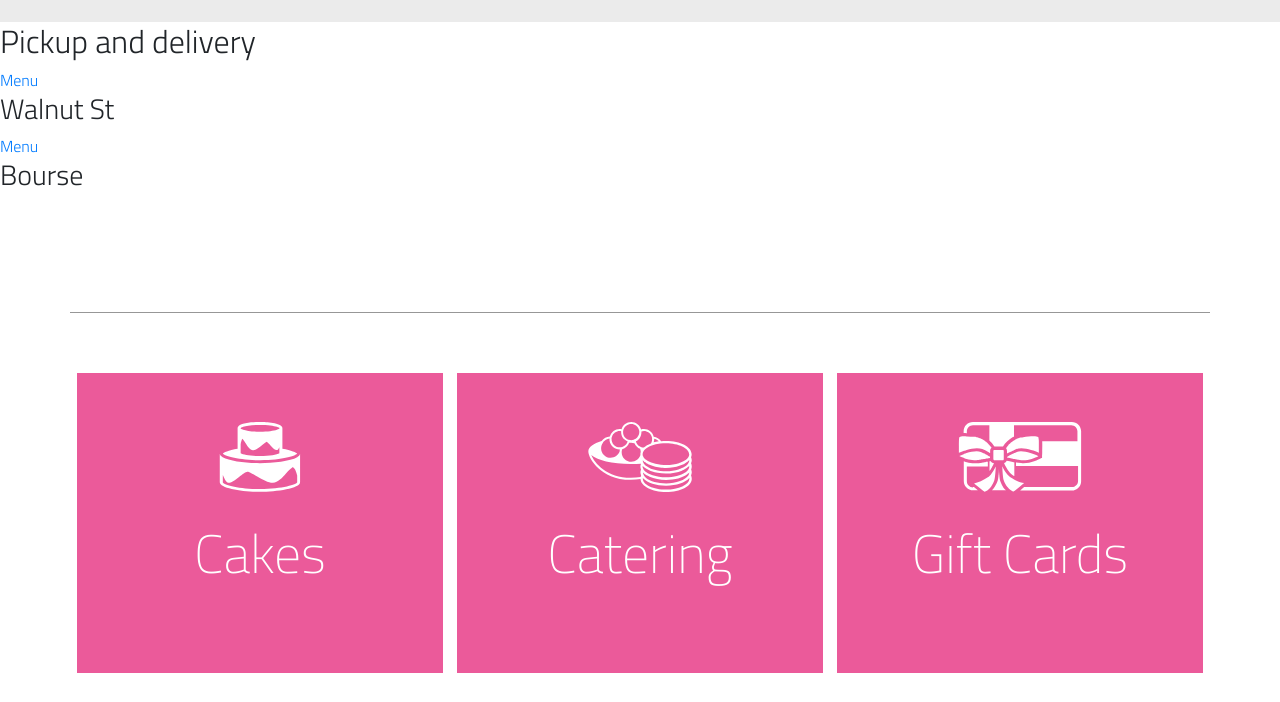
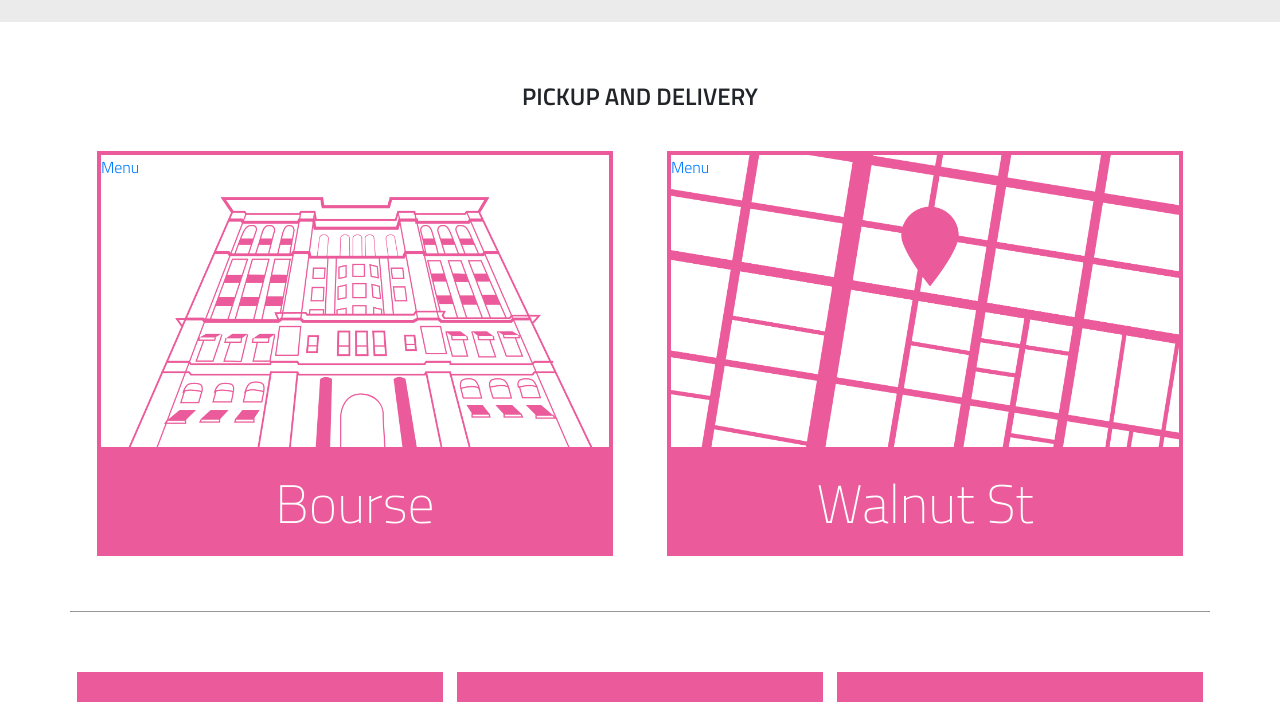
Before and after one commit to katiebayes/scoop, a website: page static/index.html in a window 1280 px wide. Shown: the part 678-1380 px from the top of the page. Drawn offline with nearby package versions, Linux system fonts and the light colour scheme; grey boxes are pictures that could not be loaded.

Commit message:
add location art

```diff
--- a/static/index.html
+++ b/static/index.html
@@ -19,15 +19,29 @@
     </section>
   </section>
   <section class="ordering-section">
-    <h2>Pickup and delivery</h2>
     <section class="locations">
-      <div class="location walnut">
-        <a href="#" class="button">Menu</a>
-        <h3>Walnut St</h3>
-      </div>
-      <div class="location bourse">
-        <a href="#" class="button">Menu</a>
-        <h3>Bourse</h3>
+      <div class="container">
+        <div class="row">
+          <h2 class="section-header">Pickup and delivery</h2>
+        </div>
+        <div class="row">
+            <div class="col-md sm-padding">
+              <div class="location bourse">
+                <div class="bourse-graphic">
+                  <a href="#" class="button">Menu</a>
+                </div>
+                <h3 class="location-header">Bourse</h3>
+              </div>
+            </div>
+            <div class="col-md sm-padding">
+              <div class="location walnut">
+                <div class="walnut-graphic">
+                  <a href="#" class="button">Menu</a>
+                </div>
+                <h3 class="location-header">Walnut St</h3>
+              </div>
+            </div>
+          </div>
       </div>
     </section>
     <section class="order-categories">
--- a/static/scss/_base.scss
+++ b/static/scss/_base.scss
@@ -44,6 +44,41 @@ header {
     }
 }
 
+.section-header {
+  font-size: 24px;
+  text-align: center;
+  text-transform: uppercase;
+  font-weight: 600;
+  flex-basis: 100%;
+  margin-bottom: 20px;
+}
+
+.walnut-graphic, .bourse-graphic {
+  border: 4px solid $brand-color;
+  flex-basis: 100%;
+  @include lg-screen {
+    min-height: 300px;
+  }
+}
+
+.bourse-graphic {
+  background: url('img/bourse.png') no-repeat center bottom;
+  background-size: cover;
+}
+
+.walnut-graphic {
+  background: url('img/walnut.png') no-repeat center;
+  background-size: cover;
+}
+
+.location-header {
+  background-color: $brand-color;
+  flex-basis: 100%;
+  color: #fff;
+  text-align: center;
+  padding: 20px 0;
+}
+
 .hero {
   background-image: url('ProductImages/Banana_Split.jpg');
   background-size: cover;
@@ -71,6 +106,10 @@ header {
   }
 }
 
+.locations, .order-categories {
+  padding: $section-padding 0;
+}
+
 .order-categories {
   margin-top: $section-padding;
   .container {
@@ -79,16 +118,30 @@ header {
   }
 }
 
-.order-category {
-  @include transition(background-color);
+.order-category, .location {
   display: block;
-  background-color: $brand-color;
   height: 300px;
   color: #fff;
   display: flex;
   flex-wrap: wrap;
   padding: 20px;
   justify-content: center;
+  &:hover {
+    text-decoration: none;
+    color: #fff;
+  }
+  h3 {
+    font-size: 54px;
+    font-weight: 200;
+  }
+}
+
+.order-category {
+  @include transition(background-color);
+  background-color: $brand-color;
+  &:hover {
+    background-color: tint($brand-color, 20%);
+  }
   img {
     height: 40px;
     flex-basis: 100%;
@@ -99,15 +152,6 @@ header {
       height: 70px;
     }
   }
-  &:hover {
-    background-color: tint($brand-color, 20%);
-    text-decoration: none;
-    color: #fff;
-  }
-  h3 {
-    font-size: 54px;
-    font-weight: 200;
-  }
 }
 
 .instagram-feed {
```
Also changed, not shown: static/img/bourse.png (added), static/img/walnut.png (added), static/style.css, 1 other file.
